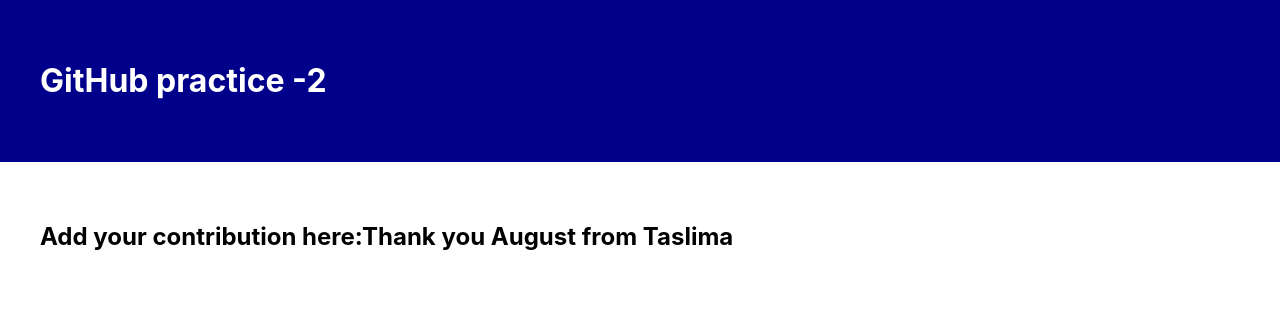
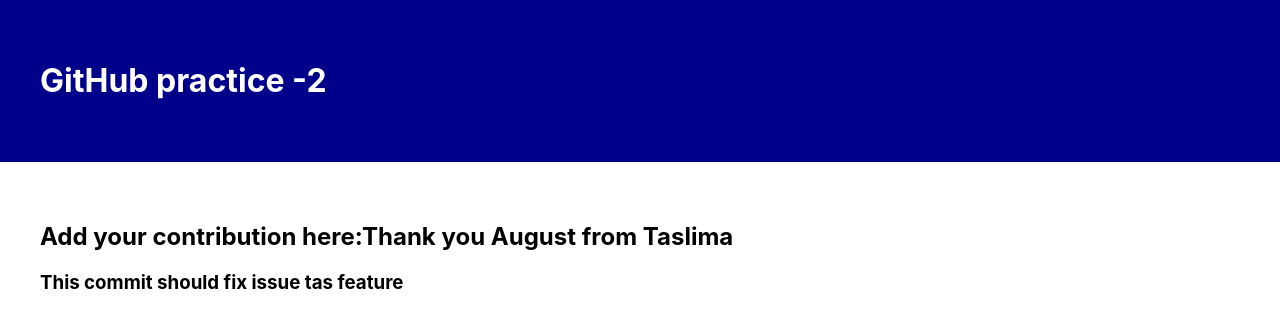
Before and after one commit to Augs0/github-refresher, a React (Create React App) app: page / in a window 1280 px wide. Shown: the top 328 px of the page. Built offline with nearby package versions, Linux system fonts and the light colour scheme.

Commit message:
this commit fixes Tas feature

```diff
--- a/src/App.js
+++ b/src/App.js
@@ -9,6 +9,7 @@
       </header>
       <main>
         <h2>Add your contribution here:Thank you August from Taslima</h2>
+        <h3>This commit should fix issue tas feature</h3>
       </main>
     </div>
   );
```
